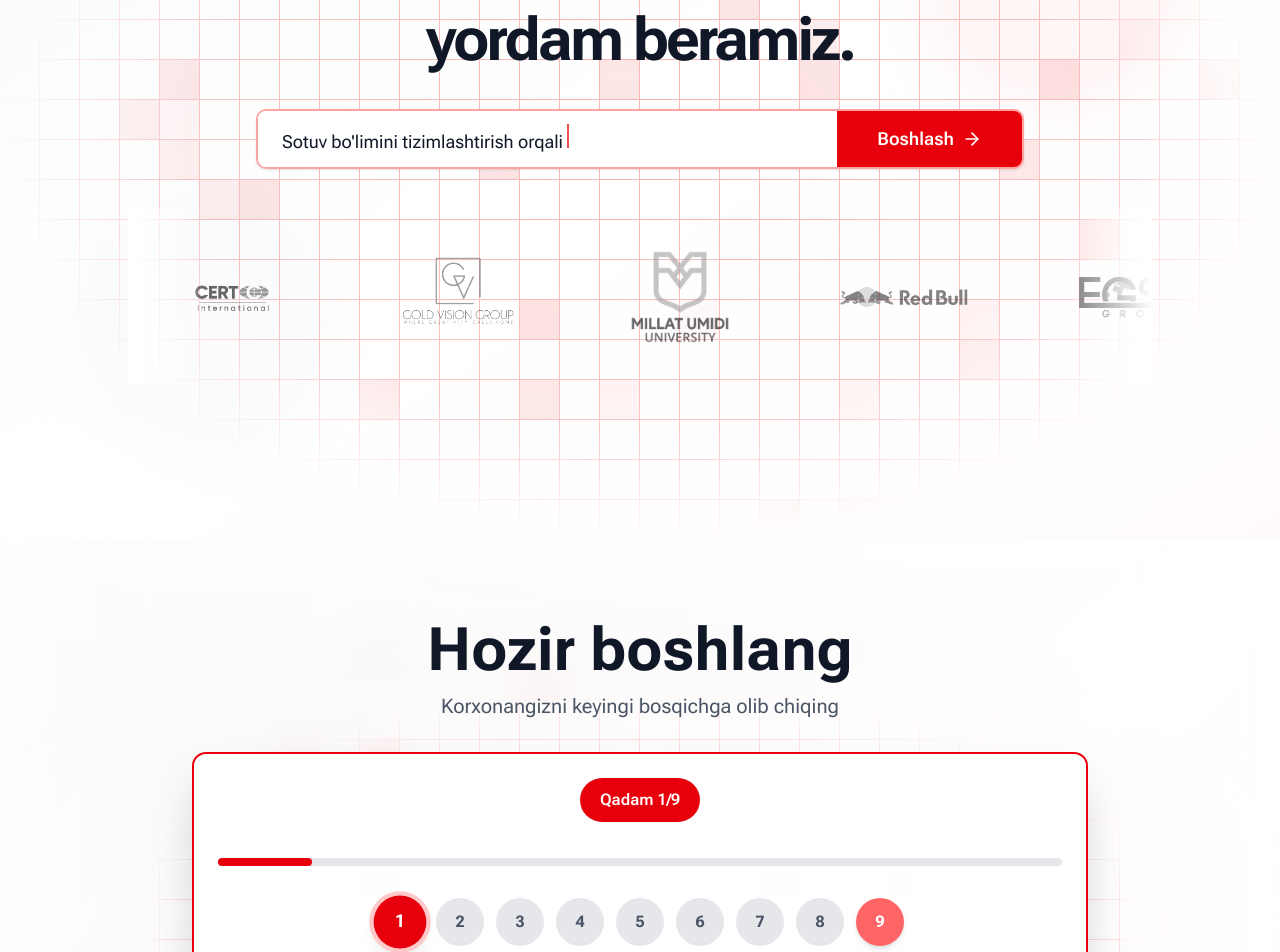
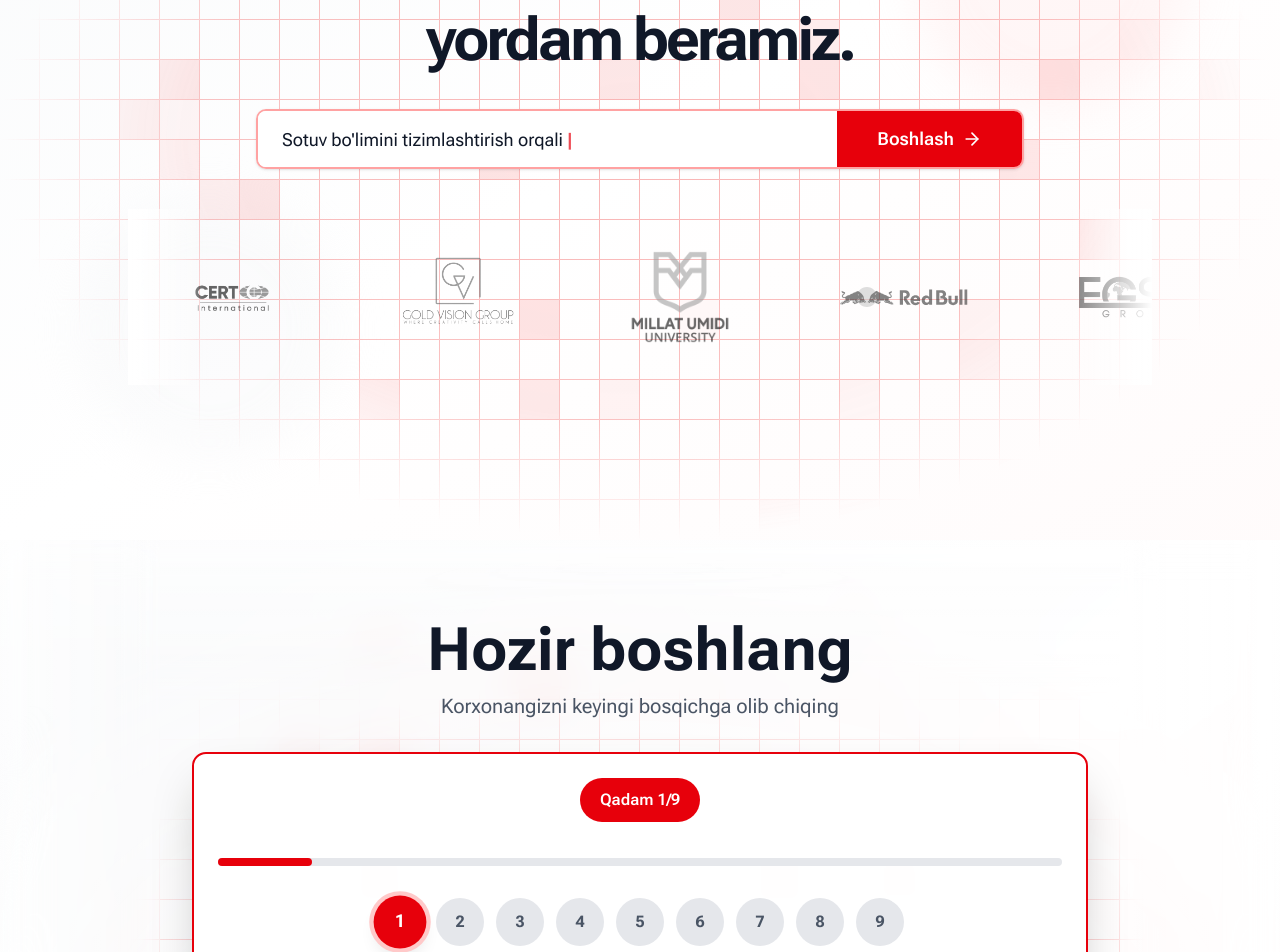
Before and after one commit to kameakihiko-1225/sevilhr, a Next.js app in the folder frontend/: page / in a window 1280 px wide. Shown: the part 260-1212 px from the top of the page. Built offline with nearby package versions, Linux system fonts and the light colour scheme.

Commit message:
Refactor validation logic in ApplicationForm and update cursor effect in CarouselInputCTA for improved clarity and user experience.

```diff
--- a/frontend/components/sections/application-form.tsx
+++ b/frontend/components/sections/application-form.tsx
@@ -107,10 +107,9 @@ export function ApplicationForm({ locale = 'uz', onSubmitSuccess }: ApplicationF
       case 7:
         return !!numberOfEmployees && typeof numberOfEmployees === 'string' && numberOfEmployees.trim().length > 0;
       case 8:
-        return !!(fullName && typeof fullName === 'string' && fullName.trim().length > 0) &&
-               !!(phoneNumber && typeof phoneNumber === 'string' && phoneNumber.trim().length > 0);
+        return !!(fullName && typeof fullName === 'string' && fullName.trim().length > 0);
       case 9:
-        return true; // Stage 9 is always valid (telegramUsername is optional)
+        return !!(phoneNumber && typeof phoneNumber === 'string' && phoneNumber.trim().length > 0);
       default:
         return false;
     }
--- a/frontend/components/sections/carousel-input-cta.tsx
+++ b/frontend/components/sections/carousel-input-cta.tsx
@@ -109,8 +109,8 @@ export function CarouselInputCTA({ locale = 'uz' }: CarouselInputCTAProps) {
           <div className="absolute inset-0 flex items-center px-3 sm:px-4 md:px-6 pointer-events-none overflow-x-auto overflow-y-hidden scrollbar-hide">
             <span className="text-xs sm:text-sm md:text-base lg:text-lg text-gray-900 font-normal leading-normal transition-opacity duration-200 whitespace-nowrap">
               {displayedText}
-              {/* Cursor blink effect - more realistic */}
-              <span className="inline-block w-[2px] h-3 sm:h-4 md:h-5 lg:h-6 bg-red-600 ml-0.5 sm:ml-1 animate-pulse" style={{ animationDuration: '1s' }} />
+              {/* Cursor blink effect - using | character */}
+              <span className="inline-block text-red-600 ml-0.5 sm:ml-1 animate-pulse font-bold" style={{ animationDuration: '1s' }}>|</span>
             </span>
           </div>
         </div>
```
